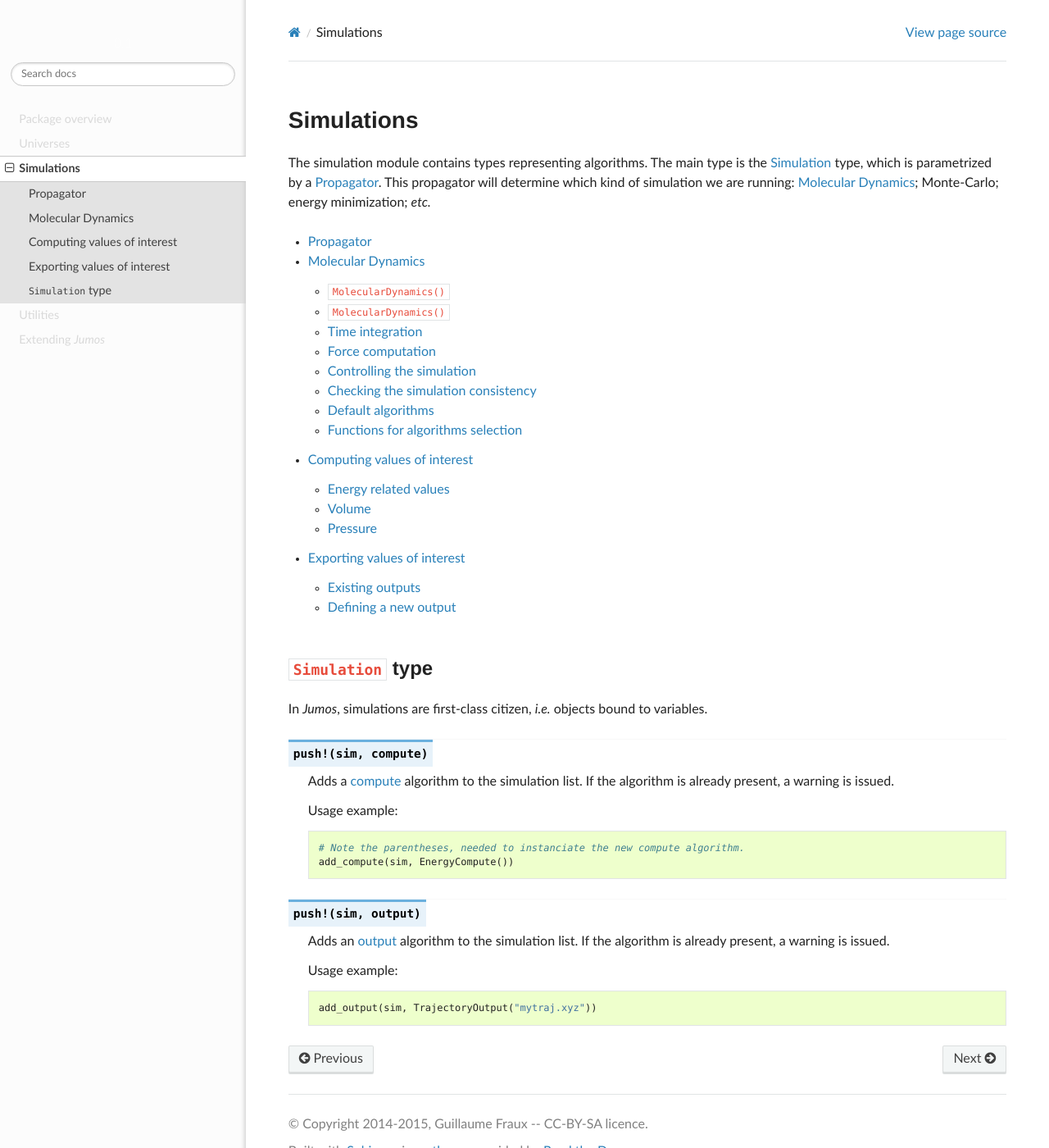
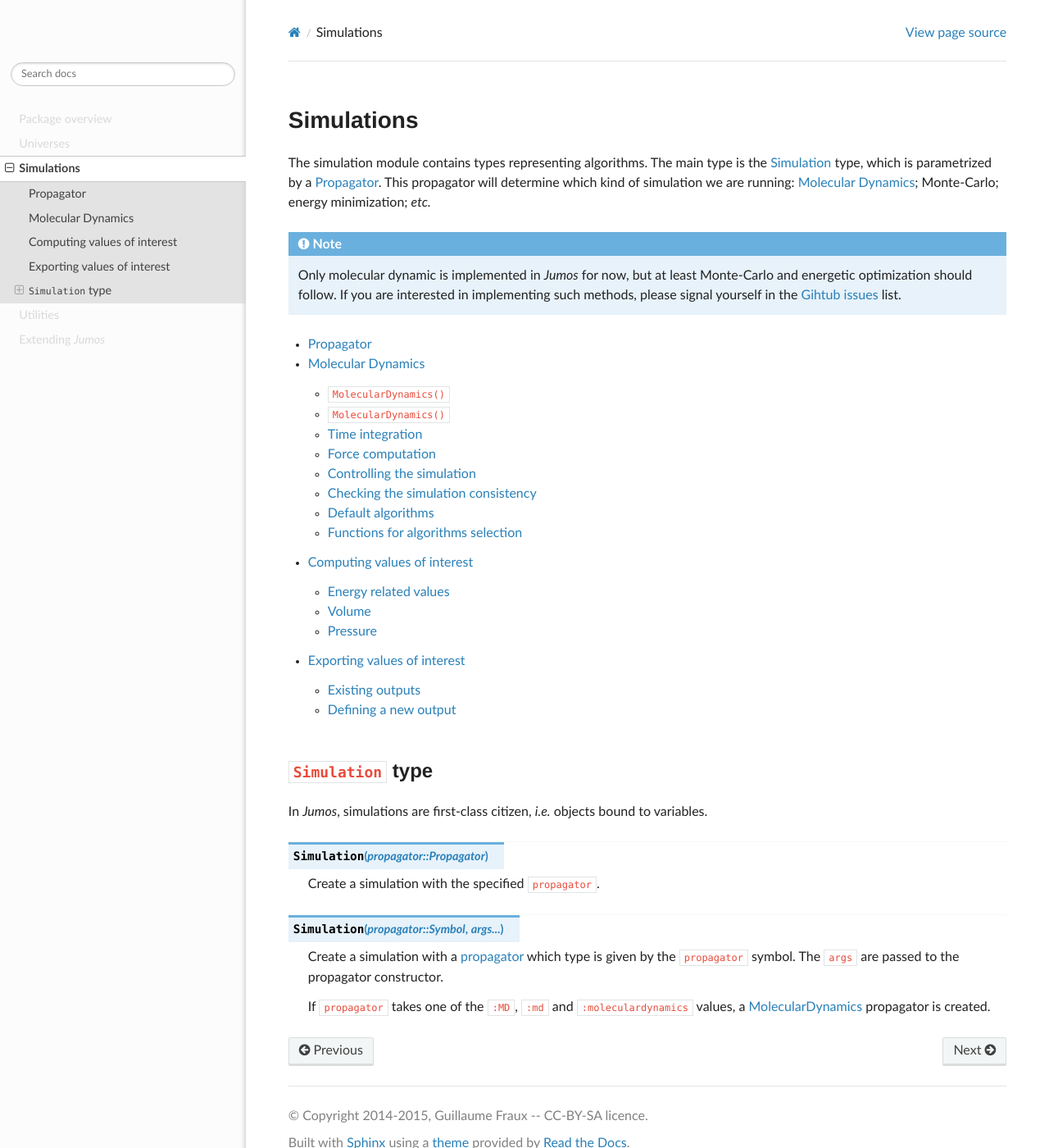
Before and after one commit to Luthaf/Jumos.jl, a Sphinx documentation site: the page built from doc/simulations/index.rst, in a window 1280 px wide and 1400 px high. Shown: the whole window at 82% size. Built offline with Sphinx 7.4.7 and the Read the Docs theme 2.0.0, drawn with Linux system fonts in a browser that asks for light colours.

Commit message:
[doc] Simulation type documentation

```diff
--- a/doc/simulations/index.rst
+++ b/doc/simulations/index.rst
@@ -2,10 +2,17 @@
 ===========
 
 The simulation module contains types representing algorithms. The main type is the
-:ref:`Simulation <type-simulation>` type, which is parametrized by a
-:ref:`Propagator <type-propagator>`. This propagator will determine which kind of
-simulation we are running: :ref:`Molecular Dynamics <type-MolecularDynamics>`;
-Monte-Carlo; energy minimization; *etc.*
+:ref:`Simulation <type-simulation>` type, which is parametrized by a :ref:`Propagator
+<type-propagator>`. This propagator will determine which kind of simulation we are
+running: :ref:`Molecular Dynamics <type-MolecularDynamics>`; Monte-Carlo; energy
+minimization; *etc.*
+
+.. note::
+    Only molecular dynamic is implemented in |Jumos| for now, but at least
+    Monte-Carlo and energetic optimization should follow. If you are interested in
+    implementing such methods, please signal yourself in the `Gihtub issues`_ list.
+
+.. _Gihtub issues : https://github.com/Luthaf/Jumos.jl/issues
 
 .. toctree::
     :maxdepth: 2
@@ -20,28 +27,19 @@
 ``Simulation`` type
 -------------------
 
-In |Jumos|, simulations are first-class citizen, `i.e.` objects bound to variables.
+In |Jumos|, simulations are first-class citizen, *i.e.* objects bound to variables.
 
 
-.. function:: push!(sim, compute)
+.. function:: Simulation(propagator::Propagator)
 
-    Adds a :ref:`compute <type-Compute>` algorithm to the simulation
-    list. If the algorithm is already present, a warning is issued.
+    Create a simulation with the specified ``propagator``.
 
-    Usage example:
+.. function:: Simulation(propagator::Symbol, args...)
 
-    .. code-block:: julia
+    Create a simulation with a :ref:`propagator <type-Propagator>` which type is
+    given by the ``propagator`` symbol. The ``args`` are passed to the propagator
+    constructor.
 
-        # Note the parentheses, needed to instanciate the new compute algorithm.
-        add_compute(sim, EnergyCompute())
-
-.. function:: push!(sim, output)
-
-    Adds an :ref:`output <type-Output>` algorithm to the simulation
-    list. If the algorithm is already present, a warning is issued.
-
-    Usage example:
-
-    .. code-block:: julia
-
-        add_output(sim, TrajectoryOutput("mytraj.xyz"))
+    If ``propagator`` takes one of the ``:MD``, ``:md`` and ``:moleculardynamics``
+    values, a :ref:`MolecularDynamics <type-MolecularDynamics>` propagator is
+    created.
```
